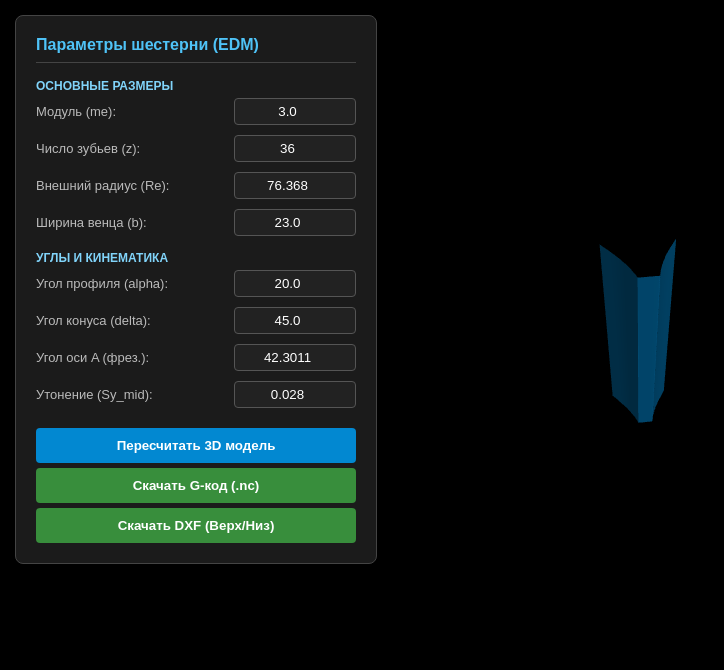
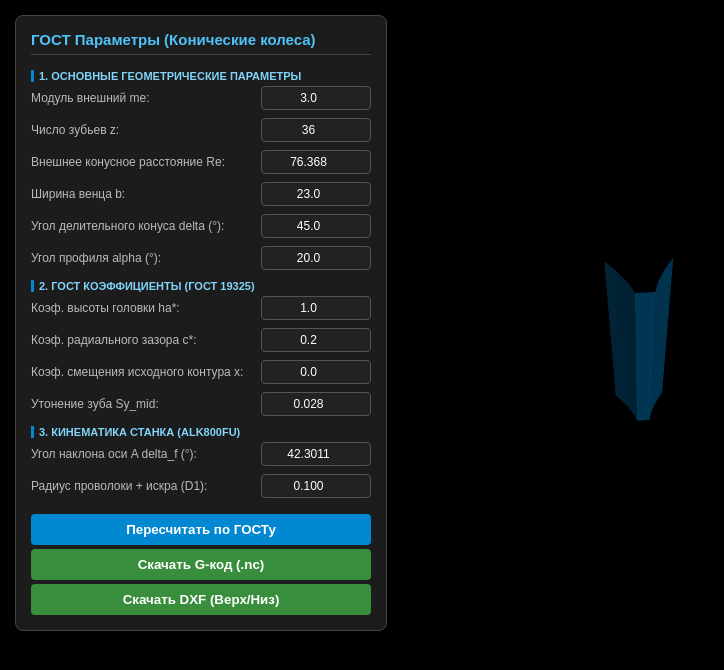
Before and after one commit to arhitecktory-cpu/Zub-rast, a plain HTML site: page index.html in a window 1280 px wide. Shown: the whole page, without its empty margins (0-724 px from the left). Drawn offline with nearby package versions, Linux system fonts and the light colour scheme; animation ran at ten frames a second.

Commit message:
Update index.html

```diff
--- a/index.html
+++ b/index.html
@@ -2,70 +2,51 @@
 <html lang="ru">
 <head>
     <meta charset="UTF-8">
-    <title>CAD/CAM Генератор конических зубчатых колес (EDM)</title>
+    <title>ГОСТ CAD/CAM Генератор конических зубчатых колес (EDM)</title>
     <style>
         body { margin: 0; overflow: hidden; font-family: sans-serif; background: #121212; color: #e0e0e0; }
         #canvas-container { width: 100vw; height: 100vh; display: block; }
         #ui {
-            position: absolute; top: 15px; left: 15px; background: rgba(30, 30, 30, 0.92);
-            padding: 20px; border-radius: 8px; box-shadow: 0 4px 20px rgba(0,0,0,0.7);
-            z-index: 10; border: 1px solid #444; width: 320px; max-height: 90vh; overflow-y: auto;
+            position: absolute; top: 15px; left: 15px; background: rgba(30, 30, 30, 0.95);
+            padding: 15px; border-radius: 8px; box-shadow: 0 4px 20px rgba(0,0,0,0.7);
+            z-index: 10; border: 1px solid #444; width: 340px; max-height: 92vh; overflow-y: auto;
         }
-        h3 { margin-top: 0; color: #4fc3f7; font-size: 16px; border-bottom: 1px solid #444; padding-bottom: 8px; }
-        .control-group { margin-bottom: 10px; display: flex; justify-content: space-between; align-items: center; }
-        label { font-size: 13px; color: #bbb; }
-        input, select { width: 110px; padding: 5px; background: #222; color: #fff; border: 1px solid #555; border-radius: 4px; text-align: center; }
-        button { width: 100%; padding: 10px; background: #0288d1; color: white; border: none; border-radius: 4px; cursor: pointer; font-weight: bold; margin-top: 10px; transition: background 0.2s; }
+        h3 { margin-top: 0; color: #4fc3f7; font-size: 15px; border-bottom: 1px solid #444; padding-bottom: 6px; }
+        .control-group { margin-bottom: 8px; display: flex; justify-content: space-between; align-items: center; }
+        label { font-size: 12px; color: #bbb; }
+        input { width: 100px; padding: 4px; background: #222; color: #fff; border: 1px solid #555; border-radius: 4px; text-align: center; font-size: 12px; }
+        button { width: 100%; padding: 8px; background: #0288d1; color: white; border: none; border-radius: 4px; cursor: pointer; font-weight: bold; margin-top: 8px; transition: background 0.2s; }
         button:hover { background: #039be5; }
-        button.secondary { background: #388e3c; margin-top: 5px; }
+        button.secondary { background: #388e3c; margin-top: 4px; }
         button.secondary:hover { background: #43a047; }
-        .section-title { font-size: 12px; font-weight: bold; color: #81d4fa; margin: 15px 0 5px 0; text-transform: uppercase; }
+        .section-title { font-size: 11px; font-weight: bold; color: #81d4fa; margin: 10px 0 4px 0; text-transform: uppercase; border-left: 3px solid #0288d1; padding-left: 5px; }
     </style>
-    <!-- Three.js для 3D визуализации -->
     <script src="https://cdnjs.cloudflare.com/ajax/libs/three.js/r128/three.min.js"></script>
 </head>
 <body>
 
 <div id="ui">
-    <h3>Параметры шестерни (EDM)</h3>
+    <h3>ГОСТ Параметры (Конические колеса)</h3>
 
-    <div class="section-title">Основные размеры</div>
-    <div class="control-group">
-        <label>Модуль (me):</label>
-        <input type="number" id="param-me" value="3.0" step="0.5">
-    </div>
-    <div class="control-group">
-        <label>Число зубьев (z):</label>
-        <input type="number" id="param-z" value="36" step="1">
-    </div>
-    <div class="control-group">
-        <label>Внешний радиус (Re):</label>
-        <input type="number" id="param-re" value="76.368" step="0.001">
-    </div>
-    <div class="control-group">
-        <label>Ширина венца (b):</label>
-        <input type="number" id="param-b" value="23.0" step="0.1">
-    </div>
+    <div class="section-title">1. Основные геометрические параметры</div>
+    <div class="control-group"><label>Модуль внешний me:</label><input type="number" id="p-me" value="3.0" step="0.5"></div>
+    <div class="control-group"><label>Число зубьев z:</label><input type="number" id="p-z" value="36" step="1"></div>
+    <div class="control-group"><label>Внешнее конусное расстояние Re:</label><input type="number" id="p-re" value="76.368" step="0.001"></div>
+    <div class="control-group"><label>Ширина венца b:</label><input type="number" id="p-b" value="23.0" step="0.1"></div>
+    <div class="control-group"><label>Угол делительного конуса delta (°):</label><input type="number" id="p-delta" value="45.0" step="0.1"></div>
+    <div class="control-group"><label>Угол профиля alpha (°):</label><input type="number" id="p-alpha" value="20.0" step="0.1"></div>
 
-    <div class="section-title">Углы и кинематика</div>
-    <div class="control-group">
-        <label>Угол профиля (alpha):</label>
-        <input type="number" id="param-alpha" value="20.0" step="0.1">
-    </div>
-    <div class="control-group">
-        <label>Угол конуса (delta):</label>
-        <input type="number" id="param-delta" value="45.0" step="0.1">
-    </div>
-    <div class="control-group">
-        <label>Угол оси A (фрез.):</label>
-        <input type="number" id="param-delta-f" value="42.3011" step="0.0001">
-    </div>
-    <div class="control-group">
-        <label>Утонение (Sy_mid):</label>
-        <input type="number" id="param-sy" value="0.028" step="0.001">
-    </div>
+    <div class="section-title">2. ГОСТ Коэффициенты (ГОСТ 19325)</div>
+    <div class="control-group"><label>Коэф. высоты головки ha*:</label><input type="number" id="p-ha" value="1.0" step="0.05"></div>
+    <div class="control-group"><label>Коэф. радиального зазора c*:</label><input type="number" id="p-c" value="0.2" step="0.01"></div>
+    <div class="control-group"><label>Коэф. смещения исходного контура x:</label><input type="number" id="p-x" value="0.0" step="0.05"></div>
+    <div class="control-group"><label>Утонение зуба Sy_mid:</label><input type="number" id="p-sy" value="0.028" step="0.001"></div>
 
-    <button onclick="rebuildApp()">Пересчитать 3D модель</button>
+    <div class="section-title">3. Кинематика станка (ALK800FU)</div>
+    <div class="control-group"><label>Угол наклона оси A delta_f (°):</label><input type="number" id="p-delta-f" value="42.3011" step="0.0001"></div>
+    <div class="control-group"><label>Радиус проволоки + искра (D1):</label><input type="number" id="p-offset" value="0.100" step="0.005"></div>
+
+    <button onclick="rebuildApp()">Пересчитать по ГОСТу</button>
     <button class="secondary" onclick="downloadNC()">Скачать G-код (.nc)</button>
     <button class="secondary" onclick="downloadDXF()">Скачать DXF (Верх/Низ)</button>
 </div>
@@ -84,7 +65,7 @@
         renderer.setSize(window.innerWidth, window.innerHeight);
         container.appendChild(renderer.domElement);
 
-        camera.position.set(0, -100, 80);
+        camera.position.set(0, -110, 90);
         camera.up.set(0, 0, 1);
         camera.lookAt(0, 0, 0);
 
@@ -103,16 +84,20 @@
         animate();
     }
 
-    // Геометрический расчет профилей впадины для малого и большого торцов
+    // Полный расчет по ГОСТ с учетом коэффициентов смещения и высоты
     function generateToothContours() {
-        const me = parseFloat(document.getElementById('param-me').value);
-        const z = parseInt(document.getElementById('param-z').value);
-        const Re = parseFloat(document.getElementById('param-re').value);
-        const b = parseFloat(document.getElementById('param-b').value);
-        const alpha = parseFloat(document.getElementById('param-alpha').value) * Math.PI / 180;
-        const delta = parseFloat(document.getElementById('param-delta').value) * Math.PI / 180;
-        const delta_f = parseFloat(document.getElementById('param-delta-f').value) * Math.PI / 180;
-        const delta_s_mid = parseFloat(document.getElementById('param-sy').value);
+        const me = parseFloat(document.getElementById('p-me').value);
+        const z = parseInt(document.getElementById('p-z').value);
+        const Re = parseFloat(document.getElementById('p-re').value);
+        const b = parseFloat(document.getElementById('p-b').value);
+        const delta = parseFloat(document.getElementById('p-delta').value) * Math.PI / 180;
+        const alpha = parseFloat(document.getElementById('p-alpha').value) * Math.PI / 180;
+
+        const ha_star = parseFloat(document.getElementById('p-ha').value);
+        const c_star = parseFloat(document.getElementById('p-c').value);
+        const x_shift = parseFloat(document.getElementById('p-x').value);
+        const delta_s_mid = parseFloat(document.getElementById('p-sy').value);
+        const delta_f = parseFloat(document.getElementById('p-delta-f').value) * Math.PI / 180;
 
         const Ri = Re - b;
         const Rm = Re - b / 2;
@@ -120,38 +105,43 @@
         const H_cut = b * Math.cos(theta_f);
 
         function buildContour(R_cone) {
-            const scale = R_cone / Re;
-            const h_a = 3.0 * scale;
-            const h_f = 3.6 * scale;
+            const R_ratio = R_cone / Re;
+            const me_local = me * R_ratio;
+
+            // ГОСТовские высоты головки и ножки с учетом внешнего модуля и смещения
+            const h_a = (ha_star + x_shift * (1 - R_ratio)) * me_local;
+            const h_f = (ha_star + c_star - x_shift * (1 - R_ratio)) * me_local;
+
             const r_v = R_cone;
-            const z_v = z / Math.cos(delta);
+            const z_v = z / Math.cos(delta); // эквивалентное число зубьев
             const r_b = r_v * Math.cos(alpha);
             const r_a = r_v + h_a;
-            const r_f = r_v - h_f;
-            const r_start = Math.max(r_b, r_f);
+            const r_root = r_v - h_f;
+            const r_start = Math.max(r_b, r_root);
 
             const tau_v = 2.0 * Math.PI / z_v;
             const delta_s_cone = delta_s_mid * (R_cone / Rm);
-            const psi_b = (tau_v / 4.0) + (delta_s_cone / (2.0 * r_v)) - (Math.tan(alpha) - alpha);
+            // Толщина и положение по эвольвенте
+            const psi_b = (tau_v / 4.0) + (delta_s_cone / (2.0 * r_v)) + (2 * x_shift * Math.tan(alpha) / z) - (Math.tan(alpha) - alpha);
             const H_tooth_ortho = (h_a + h_f) * Math.cos(theta_f);
 
             const right_inv = [];
-            for (let r of linspace(r_start + 0.05 * scale, r_a, 40)) {
-                let alpha_r = Math.acos(r_b / r);
+            for (let r of linspace(r_start + 0.02 * me_local, r_a, 45)) {
+                let alpha_r = Math.acos(Math.min(1.0, r_b / r));
                 let inv_r = Math.tan(alpha_r) - alpha_r;
                 let th = psi_b + inv_r;
                 let x_c = r * Math.sin(th);
-                let y_c = r * Math.cos(th) - r_f;
+                let y_c = r * Math.cos(th) - r_root;
                 let R_pt = R_cone + y_c * Math.sin(theta_f);
                 let k_ray = R_pt / R_cone;
                 right_inv.push({ x: x_c * k_ray, y: y_c * Math.cos(theta_f) - H_tooth_ortho });
             }
 
-            // Скругление дна и подводы
+            // Плавное переходное скругление в корнях (галтель по ГОСТ)
             const p0 = right_inv[0];
             const fillet = [];
-            for (let t of linspace(0, 1, 10)) {
-                let x = (1-t)**2 * (p0.x * 0.2) + 2*(1-t)*t * p0.x + t**2 * p0.x;
+            for (let t of linspace(0, 1, 12)) {
+                let x = (1-t)**2 * (p0.x * 0.15) + 2*(1-t)*t * p0.x + t**2 * p0.x;
                 let y = (1-t)**2 * (-H_tooth_ortho) + 2*(1-t)*t * (-H_tooth_ortho) + t**2 * p0.y;
                 fillet.push({x, y});
             }
@@ -167,9 +157,7 @@
             return [...left_side, ...right_side.slice(1)];
         }
 
-        const top = buildContour(Re);
-        const bottom = buildContour(Ri);
-        return { top, bottom, H_cut };
+        return { top: buildContour(Re), bottom: buildContour(Ri), H_cut };
     }
 
     function linspace(start, stop, num) {
@@ -186,14 +174,12 @@
         cachedContours = generateToothContours();
         const { top, bottom, H_cut } = cachedContours;
 
-        // Построение 3D сетки боковой поверхности зуба
         const vertices = [];
         const indices = [];
-        let vOffset = 0;
 
         for (let i = 0; i < top.length; i++) {
-            vertices.push(bottom[i].x, bottom[i].y, 0); // Низ (XY)
-            vertices.push(top[i].x, top[i].y, H_cut);    // Верх (UV)
+            vertices.push(bottom[i].x, bottom[i].y, 0);
+            vertices.push(top[i].x, top[i].y, H_cut);
         }
 
         for (let i = 0; i < top.length - 1; i++) {
@@ -209,7 +195,7 @@
         geometry.computeVertexNormals();
 
         const material = new THREE.MeshStandardMaterial({
-            color: 0x0288d1, roughness: 0.3, metalness: 0.5, side: THREE.DoubleSide
+            color: 0x0288d1, roughness: 0.25, metalness: 0.6, side: THREE.DoubleSide
         });
 
         wireframeGroup.add(new THREE.Mesh(geometry, material));
@@ -218,47 +204,41 @@
 
     function animate() {
         requestAnimationFrame(animate);
-        if (wireframeGroup) wireframeGroup.rotation.z += 0.003;
+        if (wireframeGroup) wireframeGroup.rotation.z += 0.002;
         renderer.render(scene, camera);
     }
 
-    // Экспорт G-кода (.nc)
     function downloadNC() {
-        const { top, bottom, H_cut } = cachedContours;
-        const z = document.getElementById('param-z').value;
+        const { top, bottom } = cachedContours;
+        const z = document.getElementById('p-z').value;
 
-        let nc = "%\nO0001 (PARAMETRIC GEAR 4-AXIS EDM)\n";
+        let nc = "%\nO0001 (GOST PARAMETRIC GEAR 4-AXIS EDM)\n";
         nc += "G21\nG90\nG92 X0 Y0 U0 V0 C0\n";
         nc += `M98 P1001 L${z}\nM02\n\n`;
         nc += "O1001\n";
-        nc += `G01 G42 X${bottom[0].x.toFixed(5)} Y${bottom[0].y.toFixed(5)} U{top[0].x.toFixed(5)} V{top[0].y.toFixed(5)} D1 F60.0\n`;
+        nc += `G01 G42 X${bottom[0].x.toFixed(5)} Y${bottom[0].y.toFixed(5)} U${top[0].x.toFixed(5)} V${top[0].y.toFixed(5)} D1 F60.0\n`;
 
         for (let i = 1; i < top.length; i++) {
             nc += `G01 X${bottom[i].x.toFixed(5)} Y${bottom[i].y.toFixed(5)} U${top[i].x.toFixed(5)} V${top[i].y.toFixed(5)}\n`;
         }
 
         nc += "G01 G40 X0 Y0 U0 V0\nG91\nG00 C" + (360 / z).toFixed(3) + "\nG90\nM99\n%";
-
-        downloadFile(nc, "gear_program.nc", "text/plain");
+        downloadFile(nc, "gost_gear_program.nc", "text/plain");
     }
 
-    // Экспорт DXF контуров
     function downloadDXF() {
         const { top, bottom } = cachedContours;
-        let dxf = "0\nSECTION\n2\ENTITIES\n";
-
+        let dxf = "0\nSECTION\n2\nENTITIES\n";
         function addPoly(pts, layer) {
             pts.forEach((p, idx) => {
                 let next = pts[(idx + 1) % pts.length];
                 dxf += `0\nLINE\n8\n${layer}\n10\n${p.x}\n20\n${p.y}\n30\n0\n11\n${next.x}\n21\n${next.y}\n31\n0\n`;
             });
         }
-
         addPoly(bottom, "SMALL_END_XY");
         addPoly(top, "LARGE_END_UV");
         dxf += "0\nENDSEC\n0\nEOF";
-
-        downloadFile(dxf, "gear_contours.dxf", "application/dxf");
+        downloadFile(dxf, "gost_gear_contours.dxf", "application/dxf");
     }
 
     function downloadFile(content, filename, contentType) {
```
